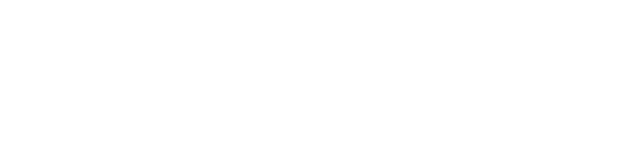
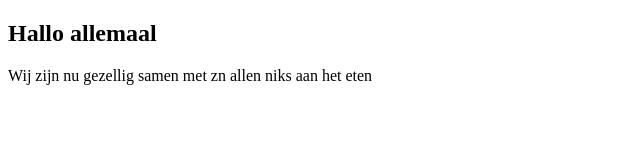
Before and after one commit to willistim16/tims_eerste_project, a plain HTML site: page index.html in a window 1280 px wide. Shown: the whole page, without its empty margins (0-640 px from the left). Drawn offline with Linux system fonts and the light colour scheme.

Commit message:
Als eerste een bericht gestuurd

```diff
--- a/Eerste project.html
+++ b/index.html
@@ -5,6 +5,7 @@
     <title>mijn eerste project</title>
 </head>
 <body>
-
+<h2>Hallo allemaal</h2>
+<p>Wij zijn nu gezellig samen met zn allen niks aan het eten</p>
 </body>
 </html>
```
